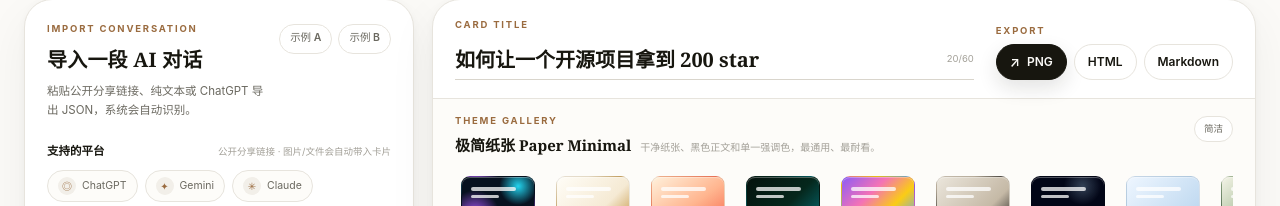
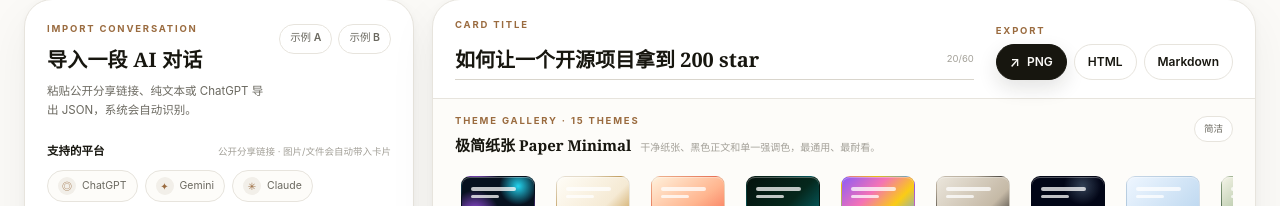
Before and after one commit to cshouuu/chat2card, a React (Vite) app: page / in a window 1280 px wide. Shown: the part 267-473 px from the top of the page. Built offline with nearby package versions, Linux system fonts and the light colour scheme; no server answers.

Commit message:
feat: show combined theme registry

```diff
--- a/src/components/Toolbar.tsx
+++ b/src/components/Toolbar.tsx
@@ -1,4 +1,4 @@
-import { THEMES } from '../themes/themes';
+import { THEMES } from '../themes';
 
 interface ToolbarProps {
   title: string;
@@ -57,7 +57,7 @@
       <div className="theme-section">
         <div className="theme-section-head">
           <div>
-            <div className="control-kicker">THEME GALLERY</div>
+            <div className="control-kicker">THEME GALLERY · {THEMES.length} THEMES</div>
             <div className="theme-active-title">
               <strong>{activeTheme.name}</strong>
               <span>{activeTheme.desc}</span>
```
